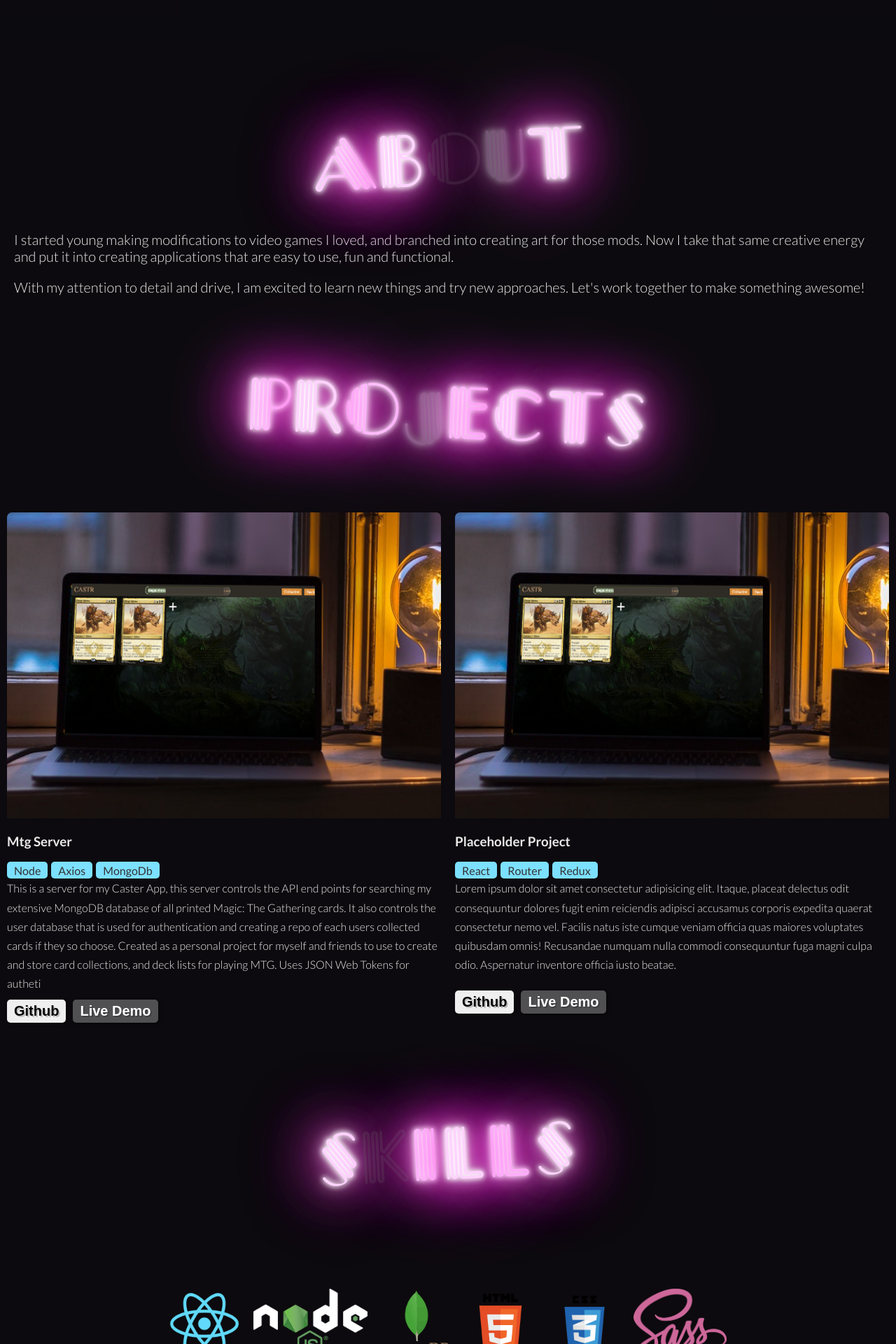
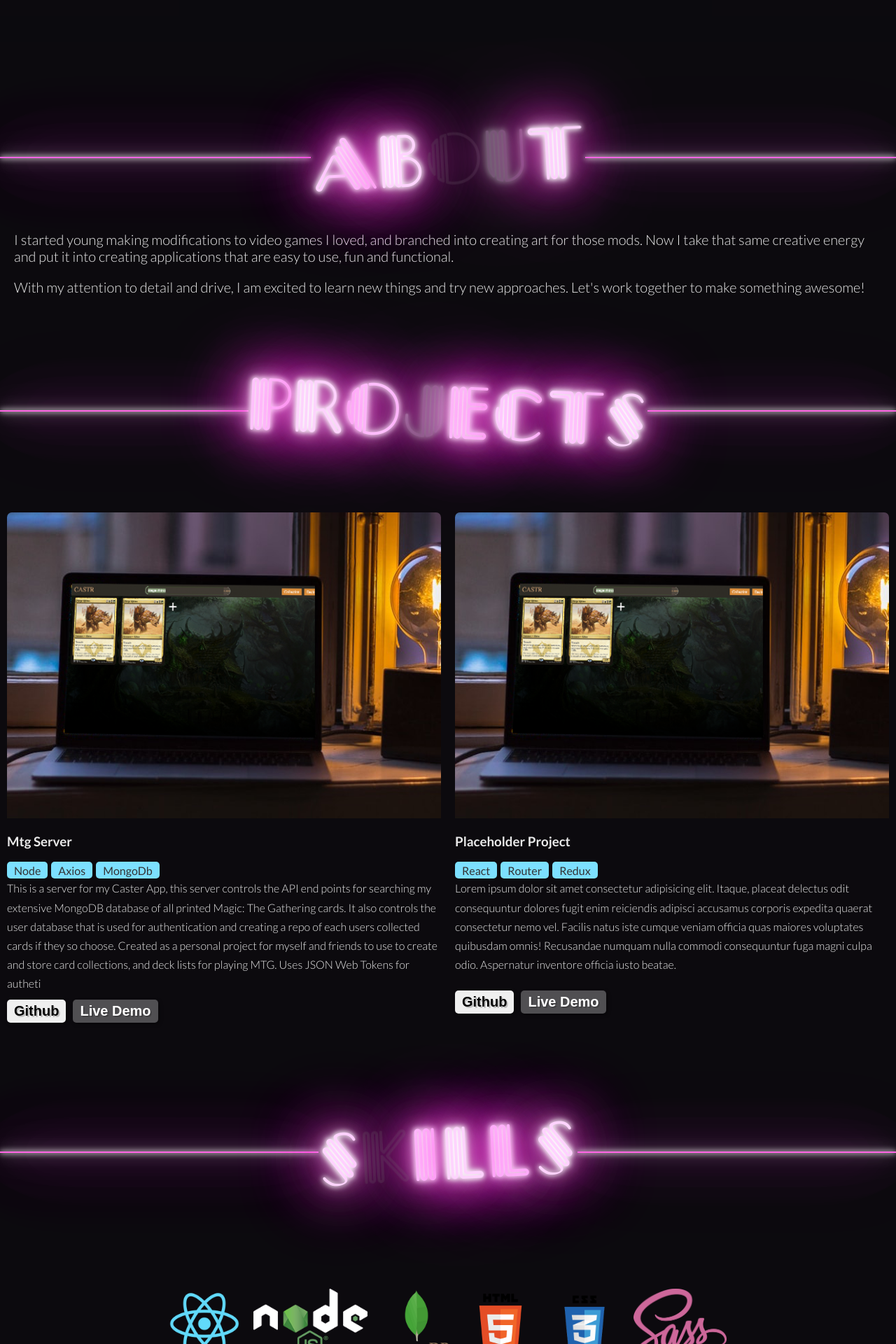
Before and after one commit to CoreyMiller85/portfolio-modern, a React (Create React App) app: page / in a window 1280 px wide. Shown: the part 740-2660 px from the top of the page at 70% size. Built offline with nearby package versions, Linux system fonts and the light colour scheme; grey boxes are pictures that could not be loaded; a web font is replaced by a local one.

Commit message:
add line seperators

```diff
--- a/src/Sass/_utlities.scss
+++ b/src/Sass/_utlities.scss
@@ -103,6 +103,19 @@ $color-primary: #51ff00;
 	animation: blinkAnimation 3s linear infinite;
 }
 
+.seperator {
+	align-self: center;
+	width: 100%;
+	background-color: rgb(255, 101, 229);
+	height: 2px;
+	transform: translateY(-10px);
+
+	box-shadow: 0 0 7px #fff, 0 0 10px #fff, 0 0 21px #fff,
+		0 0 42px rgb(255, 101, 229), 0 0 82px rgb(255, 70, 224),
+		0 0 92px rgb(255, 57, 222), 0 0 102px rgb(255, 30, 218),
+		0 0 120px rgb(255, 0, 212);
+}
+
 @media (min-width: $breakpoint-tablet) {
 	.title {
 		width: 100%;
--- a/src/components/About/About.js
+++ b/src/components/About/About.js
@@ -3,12 +3,16 @@ import React from "react";
 const About = () => {
 	return (
 		<div className="about" id="about">
-			<div className="title pink-neon tilt-left">
-				<span className="title__letter">A</span>
-				<span className="title__letter">B</span>
-				<span className="title__letter blink">O</span>
-				<span className="title__letter flicker-fast">U</span>
-				<span className="title__letter flicker-slow">T</span>
+			<div className="title pink-neon ">
+				<div className="seperator pink-neon "></div>
+				<div className="tilt-left">
+					<span className="title__letter">A</span>
+					<span className="title__letter">B</span>
+					<span className="title__letter blink">O</span>
+					<span className="title__letter flicker-fast">U</span>
+					<span className="title__letter flicker-slow">T</span>
+				</div>
+				<div className="seperator pink-neon "></div>
 			</div>
 			<div>
 				<p className="hero__content__copy">
--- a/src/components/Contact/Contact.js
+++ b/src/components/Contact/Contact.js
@@ -25,13 +25,17 @@ const Contact = () => {
 	return (
 		<div className="contact" id="contact">
 			<div className="title pink-neon">
-				<div className="title__letter">C</div>
-				<div className="title__letter flicker-fast">O</div>
-				<div className="title__letter">N</div>
-				<div className="title__letter falling-left">T</div>
-				<div className="title__letter flicker-slow">A</div>
-				<div className="title__letter">C</div>
-				<div className="title__letter">T</div>
+				<div className="seperator pink-neon"></div>
+				<div className="tilt-left">
+					<span className="title__letter">C</span>
+					<span className="title__letter flicker-fast">O</span>
+					<span className="title__letter">N</span>
+					<span className="title__letter falling-left">T</span>
+					<span className="title__letter flicker-slow">A</span>
+					<span className="title__letter">C</span>
+					<span className="title__letter">T</span>
+				</div>
+				<div className="seperator pink-neon"></div>
 			</div>
 			<form className="contact__form" onSubmit={sendEmail} autocomplete="off">
 				<div className="contact__form-divider">
--- a/src/components/Projects/Projects.js
+++ b/src/components/Projects/Projects.js
@@ -4,15 +4,19 @@ import SingleProject from "../SingleProject/SingleProject";
 const Projects = () => {
 	return (
 		<div className="projects" id="projects">
-			<div className="title pink-neon tilt-right ">
-				<div className="title__letter">P</div>
-				<div className="title__letter flicker-slow">R</div>
-				<div className="title__letter">O</div>
-				<div className="title__letter flicker-fast falling-left">J</div>
-				<div className="title__letter">E</div>
-				<div className="title__letter">C</div>
-				<div className="title__letter">T</div>
-				<div className="title__letter">S</div>
+			<div className="title pink-neon ">
+				<div className="seperator pink-neon "></div>
+				<div className="tilt-right">
+					<span className="title__letter">P</span>
+					<span className="title__letter flicker-slow">R</span>
+					<span className="title__letter">O</span>
+					<span className="title__letter flicker-fast falling-left">J</span>
+					<span className="title__letter">E</span>
+					<span className="title__letter">C</span>
+					<span className="title__letter">T</span>
+					<span className="title__letter">S</span>
+				</div>
+				<div className="seperator pink-neon "></div>
 			</div>
 			<div className="projects__container">
 				<SingleProject
--- a/src/components/Skills/Skills.js
+++ b/src/components/Skills/Skills.js
@@ -9,7 +9,10 @@ import sassLogo from "../../img/logos/sassLogo.png";
 const Skills = () => {
 	return (
 		<div className="Skills" id="skills">
-			<div className="title pink-neon tilt-left">
+			<div className="title pink-neon ">
+				<div className="seperator pink-neon"></div>
+
+				<div className="tilt-left">
 					<span className="title__letter">S</span>
 					<span className="title__letter blink">K</span>
 					<span className="title__letter">I</span>
@@ -17,6 +20,9 @@ const Skills = () => {
 					<span className="title__letter">L</span>
 					<span className="title__letter">S</span>
 				</div>
+				<div className="seperator pink-neon"></div>
+			</div>
+
 			<div className="Skills__logos">
 				<div className="wrapper">
 					<img src={reactLogoSmall} className="logo" alt="react logo" />
```
Lines whose indentation alone changed are shown as unchanged.
